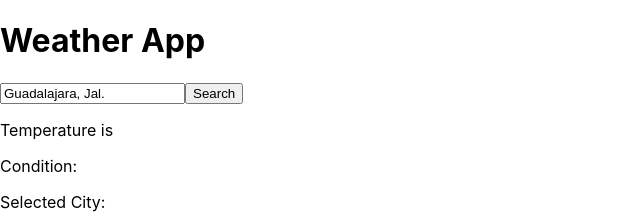
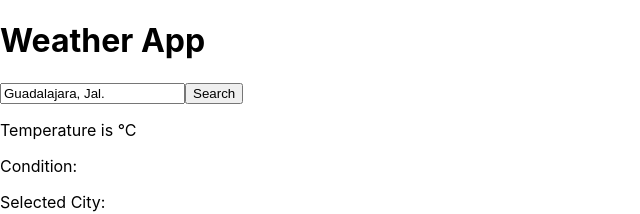
Before and after one commit to AlfaLex505/weather-app, a React (Create React App) app: page / in a window 1280 px wide. Shown: the top 214 px of the page, without its empty margins (0-640 px from the left). Built offline with nearby package versions, Linux system fonts and the light colour scheme; no server answers.

Commit message:
Correctly format the temperature data

```diff
--- a/src/components/weatherDisplay.js
+++ b/src/components/weatherDisplay.js
@@ -3,7 +3,7 @@ import React from "react";
 const WeatherDisplay = ({ temperature, condition, icon }) => {
     return(
         <div className="weather-display">
-            <p>Temperature is {temperature}</p>
+            <p>Temperature is {temperature}°C</p>
             <p>Condition: {condition}</p>
             {icon && (
                 <img
```
